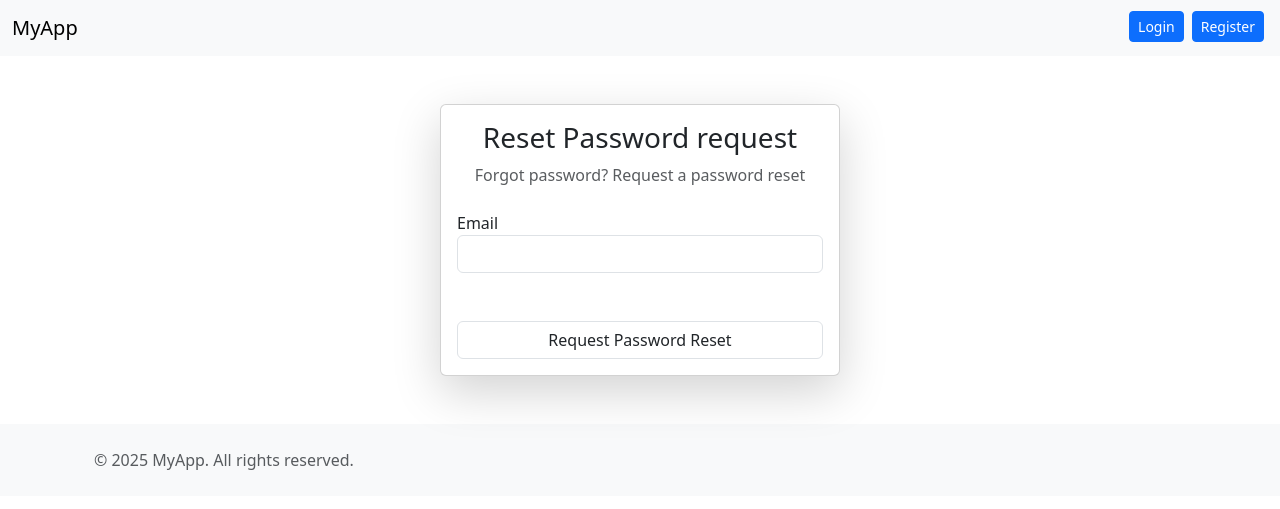
After one commit to noizy4pps/flask_auth, a Flask app: page /auth/forgot-password in a window 1280 px wide. The commit adds this page. Shown: the top 509 px of the page. Run offline with Flask 3, Linux system fonts and the light colour scheme.

Commit message:
added reset password if forgotten feature

```diff
--- a/app/forms.py
+++ b/app/forms.py
@@ -24,3 +24,12 @@ class UpdatePasswordForm(FlaskForm):
     password = PasswordField('New Password', validators=[DataRequired(), Length(min=6)])
     confirm = PasswordField('Confirm Password', validators=[DataRequired(), EqualTo('password')])
     submit = SubmitField('Update Password')
+
+class RequestResetForm(FlaskForm):
+    email = StringField('Email', validators=[DataRequired(), Email()])
+    submit = SubmitField('Request Password Reset')
+
+class ResetPasswordForm(FlaskForm):
+    password = PasswordField('New Password', validators=[DataRequired(), Length(min=6)])
+    confirm = PasswordField('Confirm Password', validators=[DataRequired(), EqualTo('password')])
+    submit = SubmitField('Reset Password')
--- a/app/routes/auth.py
+++ b/app/routes/auth.py
@@ -5,7 +5,7 @@ import uuid
 from flask import Blueprint, render_template, request, redirect, url_for, flash, jsonify
 from flask_login import current_user, login_user, logout_user, login_required
 from app.models import User
-from app.forms import LoginForm, RegistrationForm, UpdateEmailForm, UpdatePasswordForm
+from app.forms import LoginForm, RegistrationForm, RequestResetForm, ResetPasswordForm, UpdateEmailForm, UpdatePasswordForm
 from app import allowed_file, db, login_manager
 from werkzeug.security import generate_password_hash, check_password_hash
 from wtforms.validators import Email
@@ -21,6 +21,30 @@ bp = Blueprint('auth', __name__)
 @login_manager.user_loader
 def load_user(user_id):
     return User.query.get(int(user_id))
+
+def generate_confirmation_token(email):
+    serializer = URLSafeTimedSerializer(current_app.config['SECRET_KEY'])
+    return serializer.dumps(email, salt='email-confirm-salt')
+
+def confirm_token(token, expiration=3600):
+    serializer = URLSafeTimedSerializer(current_app.config['SECRET_KEY'])
+    try:
+        email = serializer.loads(
+            token,
+            salt='email-confirm-salt',
+            max_age=expiration
+        )
+    except Exception:
+        return False
+    return email
+
+
+def send_confirmation_email(user):
+    token = generate_confirmation_token(user.email)
+    confirm_url = url_for('auth.confirm_email', token=token, _external=True)
+    html = f'<p>Hi {user.username}, click the link to confirm your email:</p><a href="{confirm_url}">Confirm Email</a>'
+    msg = Message('Confirm Your Email', recipients=[user.email], html=html)
+    mail.send(msg)
 
 @bp.route('/login', methods=['GET', 'POST'])
 def login():
@@ -150,27 +174,31 @@ def update_password():
         return render_template('update_password.html', form=form)
     return render_template('update_password.html', form=form)
 
+@bp.route('/forgot-password', methods=['GET', 'POST'])
+def forgot_password():
+    form = RequestResetForm()
+    if form.validate_on_submit():
+        user = User.query.filter_by(email=form.email.data).first()
+        if user:
+            token = generate_confirmation_token(user.email)
+            reset_url = url_for('auth.reset_password', token=token, _external=True)
+            msg = Message('Password Reset Request', recipients=[user.email])
+            msg.body = f'Reset your password using the following link (valid for 1 hour): {reset_url}'
+            mail.send(msg)
+        flash("If your email is registered, you will receive a password reset link.")
+        return redirect(url_for('main.dashboard'))
+    return render_template('forgot_password.html', form=form)
 
-def generate_confirmation_token(email):
-    serializer = URLSafeTimedSerializer(current_app.config['SECRET_KEY'])
-    return serializer.dumps(email, salt='email-confirm-salt')
-
-def confirm_token(token, expiration=3600):
-    serializer = URLSafeTimedSerializer(current_app.config['SECRET_KEY'])
-    try:
-        email = serializer.loads(
-            token,
-            salt='email-confirm-salt',
-            max_age=expiration
-        )
-    except Exception:
-        return False
-    return email
-
-
-def send_confirmation_email(user):
-    token = generate_confirmation_token(user.email)
-    confirm_url = url_for('auth.confirm_email', token=token, _external=True)
-    html = f'<p>Hi {user.username}, click the link to confirm your email:</p><a href="{confirm_url}">Confirm Email</a>'
-    msg = Message('Confirm Your Email', recipients=[user.email], html=html)
-    mail.send(msg)
+@bp.route('/reset-password/<token>', methods=['GET', 'POST'])
+def reset_password(token):
+    email = confirm_token(token)
+    if not email:
+        return jsonify({"message": "The reset link is invalid or has expired."}), 400
+    user = User.query.filter_by(email=email).first_or_404()
+    form = ResetPasswordForm()
+    if form.validate_on_submit():
+        user.set_password(form.password.data)
+        db.session.commit()
+        flash("Password has been reset.")
+        return redirect(url_for('auth.login'))
+    return render_template('reset_password.html', form=form)
--- /dev/null
+++ b/app/templates/forgot_password.html
@@ -0,0 +1,27 @@
+{% extends 'base.html' %}
+{% block title %}Reset Password request{% endblock %}
+{% block content %}
+
+<div class="card shadow-lg w-100 mx-auto" style="max-width: 400px;">
+        <div class="card-body">
+            <div class="text-center">
+                <h1 class="card-title h3">Reset Password request</h1>
+                <p class="card-text text-muted">Forgot password? Request a password reset</p>
+            </div>
+            <div class="mt-4">
+                <form method="POST">
+                    {{ form.hidden_tag() }}
+                    <div class="mb-4">
+                        {{ form.email.label }}
+                        {{ form.email(class_="form-control") }}<br>
+                    </div>
+                    <div class="d-grid">
+                        {{ form.submit(class_="form-control") }}
+                    </div>
+                </form>
+            </div>
+        </div>
+    </div>
+
+
+{% endblock %}
--- a/app/templates/login.html
+++ b/app/templates/login.html
@@ -29,6 +29,9 @@
                     <p class="text-center text-muted mt-4">Don't have an account yet?
                         <a href="{{ url_for('auth.register') }}" class="text-decoration-none">Sign up</a>.
                     </p>
+                    <p class="text-center text-muted mt-2">Forgot password?
+                        <a href="{{ url_for('auth.forgot_password') }}" class="text-decoration-none">Follow me</a>.
+                    </p>
                 </form>
             </div>
         </div>
```
Also changed, not shown: app/templates/reset_password.html (added, +30 -0 lines).
